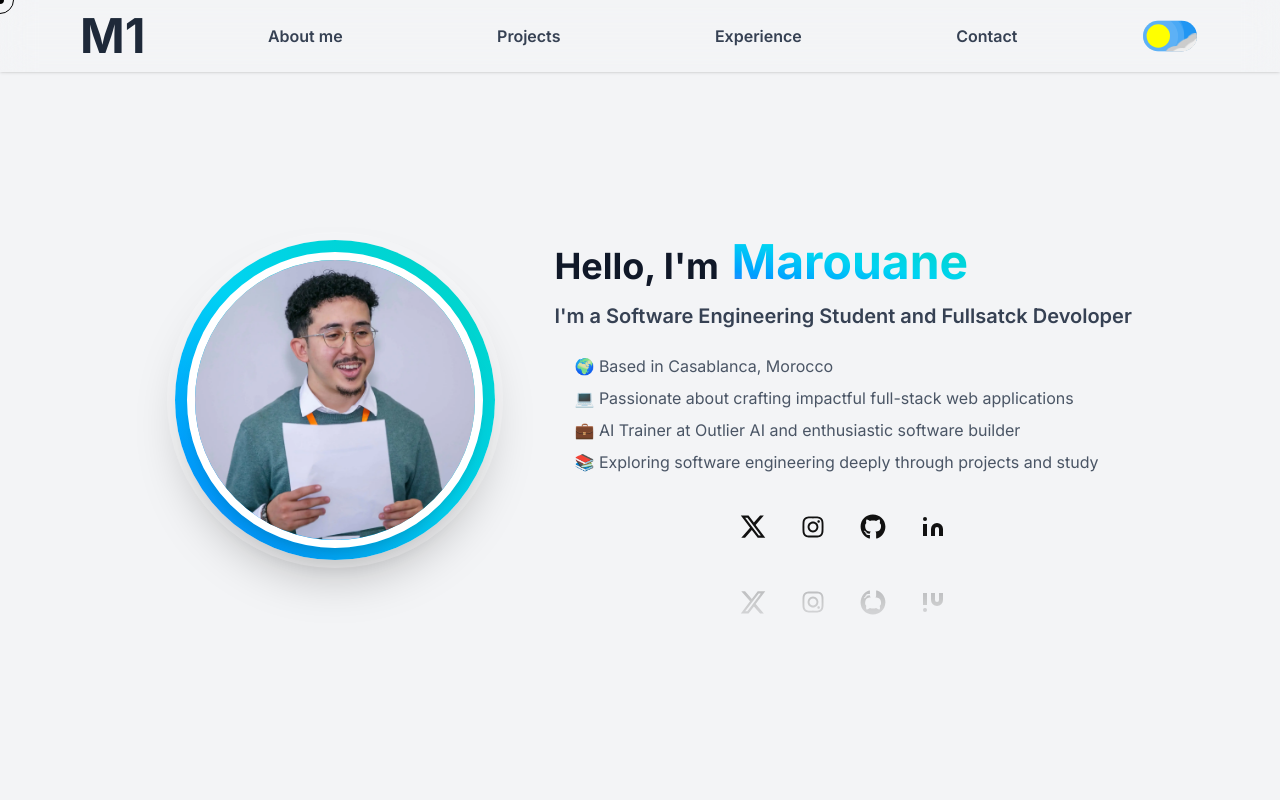
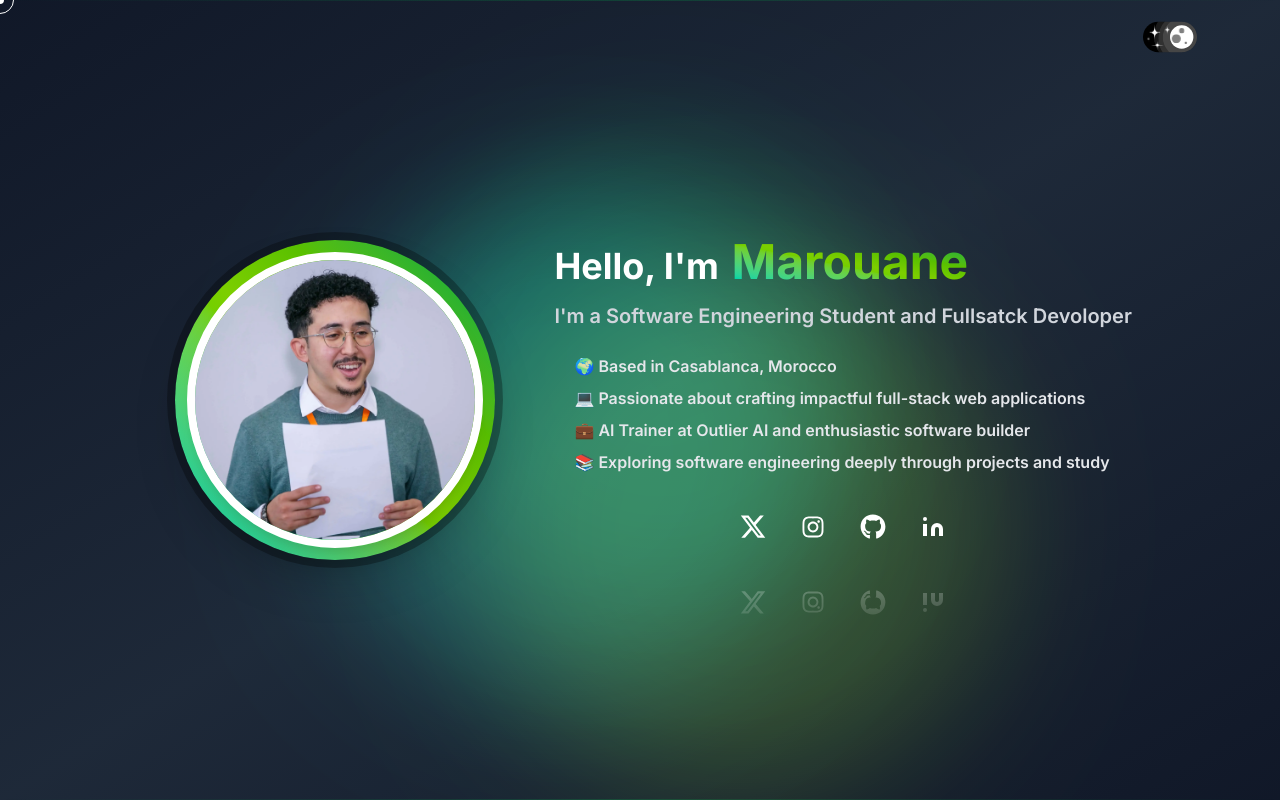
Before and after one commit to mar1shell/me.mar1shell, a React (Vite) app: page / in a window 1280 px wide. Shown: the top 800 px of the page. Built offline with nearby package versions, Linux system fonts and the light colour scheme.

Commit message:
feat: add animated background and achievements section; update styles for improved UI

```diff
--- a/src/App.tsx
+++ b/src/App.tsx
@@ -8,17 +8,21 @@ import ContactSection from "./sections/ContactSection/ContactSection";
 import Footer from "./components/Footer/Footer";
 import ScrollToTop from "./components/ScrollToTop/ScrollToTop";
 import useAosEffect from "./hooks/useAosEffect/useAosEffect";
+import AnimatedBackground from "./components/AnimatedBackground/AnimatedBackground";
+import AchievementsSection from "./sections/AchievementsSection/AchievementsSection";
 
 function App() {
   useAosEffect();
 
   return (
     <>
-      <div className="overflow-x-hidden bg-gray-100 font-sans transition-colors duration-500 dark:bg-gray-900">
+      <div className="overflow-x-hidden font-sans transition-colors duration-500">
+        <AnimatedBackground />
         <NavBar />
         <main className="container mx-auto flex flex-col items-center justify-center px-4">
           <HeroSection />
           <AboutMeSection />
+          <AchievementsSection />
           <ProjectsSection />
           <ExperienceSection />
           <ContactSection />
--- a/src/components/ActionButton/ActionButton.tsx
+++ b/src/components/ActionButton/ActionButton.tsx
@@ -17,7 +17,7 @@ function ActionButton({
       className="cursor-pointer"
     >
       <button
-        className={` ${filled ? "cursor-pointer bg-blue-400 hover:shadow-blue-400/25 dark:bg-green-400" : "gap-2 border-2 border-blue-400 bg-transparent text-blue-400 hover:bg-blue-500 hover:text-gray-900 dark:border-green-400 dark:text-green-400"} group/btn inline-flex scale-90 items-center rounded-full p-4 font-semibold transition-all duration-300 hover:scale-105 hover:bg-blue-500 hover:shadow-lg md:scale-100 dark:hover:bg-green-500`}
+        className={` ${filled ? "cursor-pointer bg-blue-400 hover:shadow-blue-400/25 dark:bg-green-400" : "gap-2 border-2 border-blue-700 bg-white/80 text-blue-700 backdrop-blur-sm hover:bg-blue-600 hover:text-white dark:border-green-400 dark:bg-transparent dark:text-green-400"} group/btn inline-flex scale-90 items-center rounded-full p-4 font-semibold transition-all duration-300 hover:scale-105 hover:bg-blue-600 hover:shadow-lg md:scale-100 dark:hover:bg-green-500`}
       >
         {icon}
         <span className="text-xm cursor-pointer">{label}</span>
--- /dev/null
+++ b/src/components/AnimatedBackground/AnimatedBackground.css
@@ -0,0 +1,32 @@
+/* Blob animation keyframes for the animated background component */
+@keyframes blob {
+
+    0%,
+    100% {
+        transform: translate(0, 0) scale(1);
+    }
+
+    25% {
+        transform: translate(20px, -30px) scale(1.1);
+    }
+
+    50% {
+        transform: translate(-20px, 20px) scale(0.9);
+    }
+
+    75% {
+        transform: translate(30px, 10px) scale(1.05);
+    }
+}
+
+.animate-blob {
+    animation: blob 7s infinite;
+}
+
+.animation-delay-2000 {
+    animation-delay: 2s;
+}
+
+.animation-delay-4000 {
+    animation-delay: 4s;
+}
--- /dev/null
+++ b/src/components/AnimatedBackground/AnimatedBackground.tsx
@@ -0,0 +1,54 @@
+import "./AnimatedBackground.css";
+
+export default function AnimatedBackground() {
+  return (
+    <div className="fixed inset-0 -z-10 overflow-hidden bg-white dark:bg-gray-900">
+      {/* Light mode gradient background */}
+      <div className="absolute inset-0 dark:hidden">
+        {/* Base gradient - bluish theme */}
+        <div className="absolute inset-0 bg-gradient-to-br from-blue-50 via-slate-100 to-blue-100" />
+
+        {/* Primary vibrant blobs with stronger presence */}
+        <div
+          className={`animate-blob absolute top-1/4 left-1/4 h-[550px] w-[550px] rounded-full bg-blue-500 opacity-50 mix-blend-multiply blur-3xl filter`}
+        />
+        <div
+          className={`animate-blob animation-delay-2000 absolute top-1/3 right-1/4 h-[550px] w-[550px] rounded-full bg-cyan-500 opacity-55 mix-blend-multiply blur-3xl filter`}
+        />
+        <div
+          className={`animate-blob animation-delay-4000 absolute bottom-1/4 left-1/3 h-[550px] w-[550px] rounded-full bg-sky-400 opacity-45 mix-blend-multiply blur-3xl filter`}
+        />
+
+        {/* Additional accent blobs for more visual interest */}
+        <div
+          className={`animate-blob animation-delay-2000 absolute top-1/2 right-1/3 h-96 w-96 rounded-full bg-indigo-400 opacity-40 mix-blend-multiply blur-3xl filter`}
+        />
+        <div
+          className={`animate-blob animation-delay-4000 absolute right-1/4 bottom-1/3 h-96 w-96 rounded-full bg-teal-400 opacity-45 mix-blend-multiply blur-3xl filter`}
+        />
+      </div>
+
+      {/* Dark mode gradient background */}
+      <div className="absolute inset-0 hidden dark:block">
+        {/* Base gradient */}
+        <div className="absolute inset-0 bg-gradient-to-br from-gray-900 via-gray-800 to-gray-900" />
+
+        <div
+          className={`animate-blob absolute top-1/4 left-1/4 h-[500px] w-[500px] rounded-full bg-teal-500 opacity-30 mix-blend-screen blur-3xl filter`}
+        />
+        <div
+          className={`animate-blob animation-delay-2000 absolute top-1/3 right-1/4 h-[500px] w-[500px] rounded-full bg-lime-500 opacity-25 mix-blend-screen blur-3xl filter`}
+        />
+        <div
+          className={`animate-blob animation-delay-4000 absolute bottom-1/4 left-1/3 h-[500px] w-[500px] rounded-full bg-green-500 opacity-20 mix-blend-screen blur-3xl filter`}
+        />
+      </div>
+
+      {/* Additional subtle accent lines for modern feel */}
+      <div className="absolute inset-0">
+        <div className="absolute top-0 right-0 left-0 h-px bg-gradient-to-r from-transparent via-blue-400/20 to-transparent dark:via-green-500/20" />
+        <div className="absolute right-0 bottom-0 left-0 h-px bg-gradient-to-r from-transparent via-blue-400/20 to-transparent dark:via-green-500/20" />
+      </div>
+    </div>
+  );
+}
--- a/src/components/HeroCaption/HeroCaption.tsx
+++ b/src/components/HeroCaption/HeroCaption.tsx
@@ -4,7 +4,7 @@ interface props {
 
 function HeroCaption({ content }: props) {
   return (
-    <li className="mb-2 text-sm text-gray-600 transition-transform duration-300 hover:translate-x-3 md:text-base dark:text-gray-400">
+    <li className="mb-2 text-sm font-semibold text-gray-800 transition-transform duration-300 hover:translate-x-3 md:text-base dark:text-gray-200">
       {content}
     </li>
   );
--- a/src/components/NavBar/NavBar.tsx
+++ b/src/components/NavBar/NavBar.tsx
@@ -1,5 +1,4 @@
 import DarkModeSwitch from "../DarkModeSwitch/DarkModeSwitch";
-import NavBarLink from "../NavBarLink/NavBarLink";
 import useScrollTop from "../../hooks/useScrollTop/useScrollTop";
 
 function NavBar() {
@@ -7,18 +6,8 @@ function NavBar() {
 
   return (
     <nav
-      className={`z-2000 ${showNav ? "translate-y-0" : "-translate-y-full"} ${isNavTop ? "" : "bg-gray-200/40 dark:bg-gray-700/30"} fixed top-0 left-0 flex w-full items-center justify-between px-10 py-2 shadow backdrop-blur-lg transition-all duration-300 md:px-15 lg:px-20`}
+      className={`z-2000 ${showNav ? "translate-y-0" : "-translate-y-full"} fixed top-0 left-0 flex w-full flex-row-reverse items-center px-10 py-2 transition-all duration-300 md:px-15 md:py-5 lg:px-20`}
     >
-      <a
-        href="/"
-        className="interactive flex items-center text-4xl font-bold text-gray-800 md:text-5xl dark:text-white"
-      >
-        M1
-      </a>
-      <NavBarLink href="#about-me-section" content="About me" />
-      <NavBarLink href="#projects-section" content="Projects" />
-      <NavBarLink href="#experience-section" content="Experience" />
-      <NavBarLink href="#contact-section" content="Contact" />
       <DarkModeSwitch />
     </nav>
   );
--- a/src/main.tsx
+++ b/src/main.tsx
@@ -4,8 +4,9 @@ import "./index.css";
 import App from "./App.tsx";
 
 // Manually manage dark mode before render so the user preference is applied immediately
-const isDarkMode = localStorage.getItem("dark-theme") === "true";
-if (isDarkMode) {
+const isLightMode = localStorage.getItem("dark-theme") === "false";
+
+if (!isLightMode) {
   document.documentElement.classList.add("dark");
 }
 
```
Also changed, not shown: src/components/AchievementCard/AchievementCard.tsx (added).
